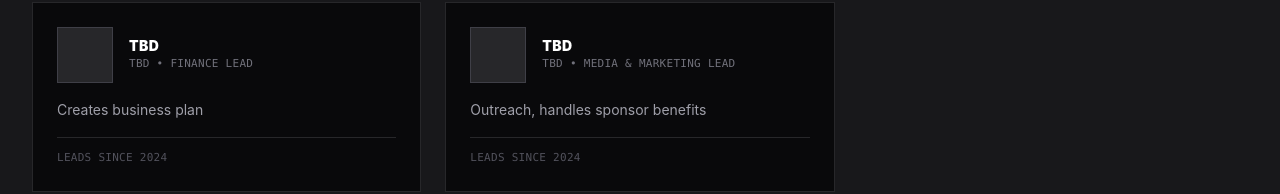
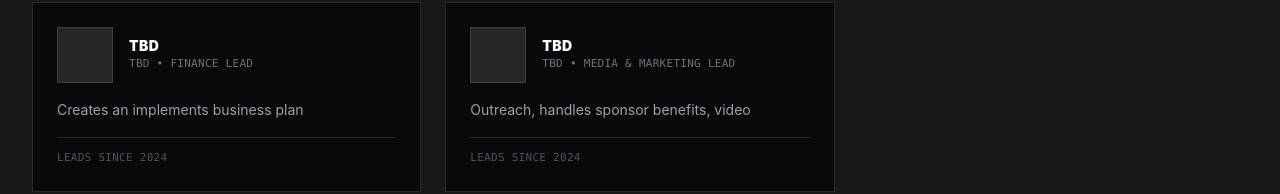
Before and after one commit to Stepinac-Iron-Crusaders/iron-crusaders-website, a React (Vite) app: page /#/team/leadership in a window 1280 px wide. Shown: the part 704-898 px from the top of the page. Built offline with nearby package versions, Linux system fonts and the light colour scheme.

Commit message:
Update Leadership roles and responsibilities

```diff
--- a/src/pages/Leadership.tsx
+++ b/src/pages/Leadership.tsx
@@ -6,8 +6,8 @@ const LEADS = [
   { n: "TBD", title: "Team Captain", yr: "TBD", focus: "Owns season timeline, design reviews, pit ops." },
   { n: "TBD", title: "Building/Design Lead", yr: "TBD", focus: "Leads design of robot systems" },
   { n: "TBD", title: "Coding Lead", yr: "TBD", focus: "Autonomous, vision, robot control." },
-  { n: "TBD", title: "Finance Lead", yr: "TBD", focus: "Creates business plan" },
-  { n: "TBD", title: "Media & Marketing Lead", yr: "TBD", focus: "Outreach, handles sponsor benefits" }
+  { n: "TBD", title: "Finance Lead", yr: "TBD", focus: "Creates an implements business plan" },
+  { n: "TBD", title: "Media & Marketing Lead", yr: "TBD", focus: "Outreach, handles sponsor benefits, video" }
 ];
 
 export default function Leadership() {
```
